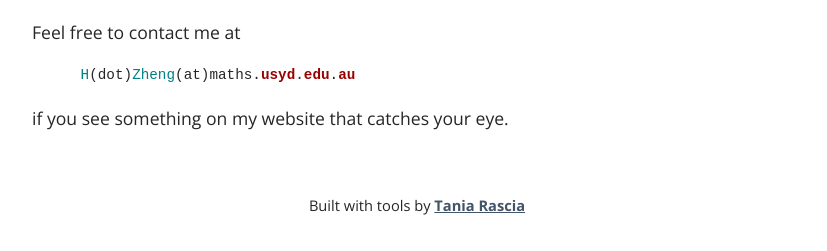
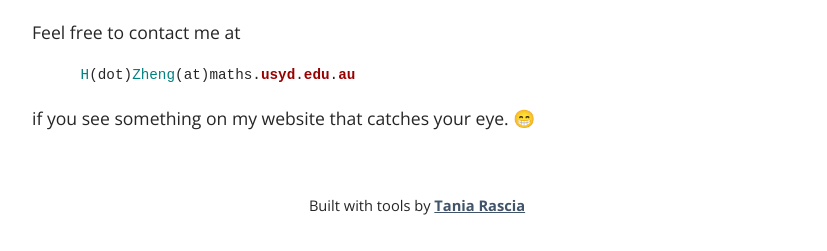
Before and after one commit to thomas-hy-zheng/thomas-hy-zheng.github.io, a Jekyll site: the page built from index.html, in a window 1280 px wide and 900 px high, scrolled down 298 px, cut to the strip 206-896 px from the top of the window. Shown: the part 436-687 px from the top of the strip, without its empty margins (223-1050 px from the left). Built offline with Jekyll 4.4.1, drawn with Linux system fonts in a browser that asks for light colours; some web fonts are replaced.

```diff
--- a/_includes/header.html
+++ b/_includes/header.html
@@ -2,6 +2,7 @@
 	<div class="container">
 		<nav>
 			<ul>
+				<li><a href="{{ "/" | prepend: site.baseurl }}">Home</a></li>
 				{% for page in site.pages %} {% if page.title %}
 				<li><a href="{{ page.url | prepend: site.baseurl }}">{{ page.title }}</a></li>
 				{% endif %} {% endfor %}
--- a/index.html
+++ b/index.html
@@ -16,4 +16,4 @@ layout: default
 
   <p> I've also done some engineering work with the University's Formula Student team. Check it out on the <a href="{{ 'blog' | prepend: site.baseurl }}">FSAE Blog</a>.</p>
 
-  <p> Feel free to contact me at {% highlight ruby %} H(dot)Zheng(at)maths.usyd.edu.au {% endhighlight %} if you see something on my website that catches your eye.</p>
+  <p> Feel free to contact me at {% highlight ruby %} H(dot)Zheng(at)maths.usyd.edu.au {% endhighlight %} if you see something on my website that catches your eye. 😁</p>
```
